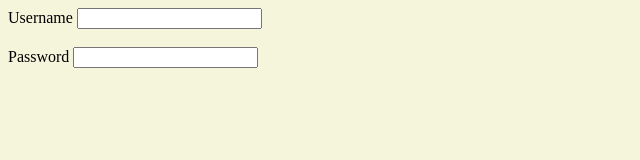
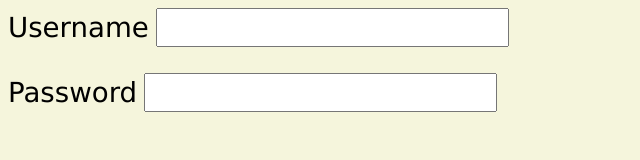
Before and after one commit to Vishal-sys-code/Web-Development-Series, a plain HTML site: page 20. While Loops/index.html in a window 1280 px wide. Shown: the whole page, without its empty margins (0-640 px from the left). Drawn offline with Linux system fonts and the light colour scheme.

Commit message:
Update style.css

```diff
--- a/20. While Loops/style.css
+++ b/20. While Loops/style.css
@@ -1,3 +1,8 @@
 body{
     background-color: beige;
 }
+
+*{
+    font-family: Verdana;
+    font-size: 1.2em;
+}
```
